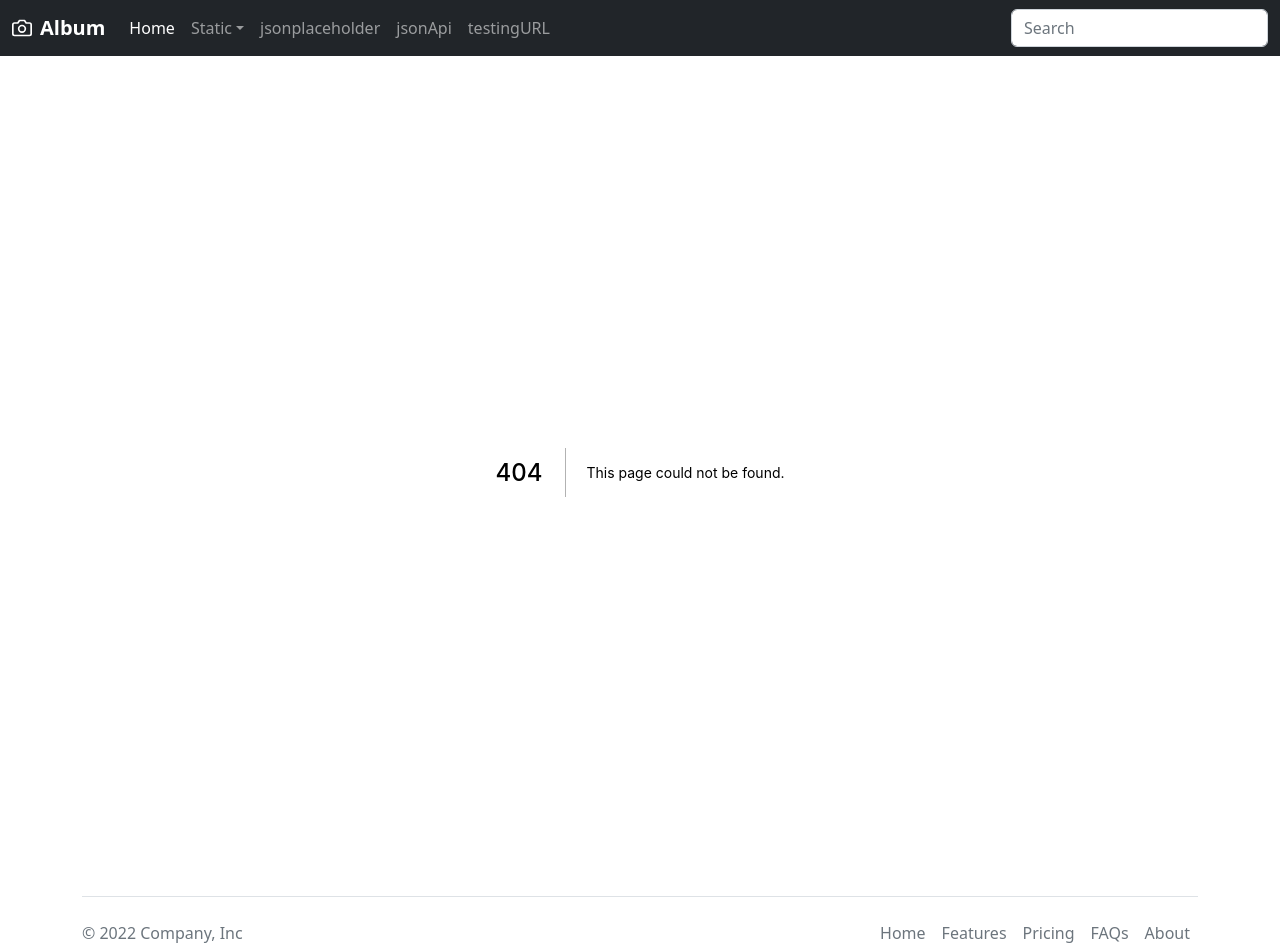
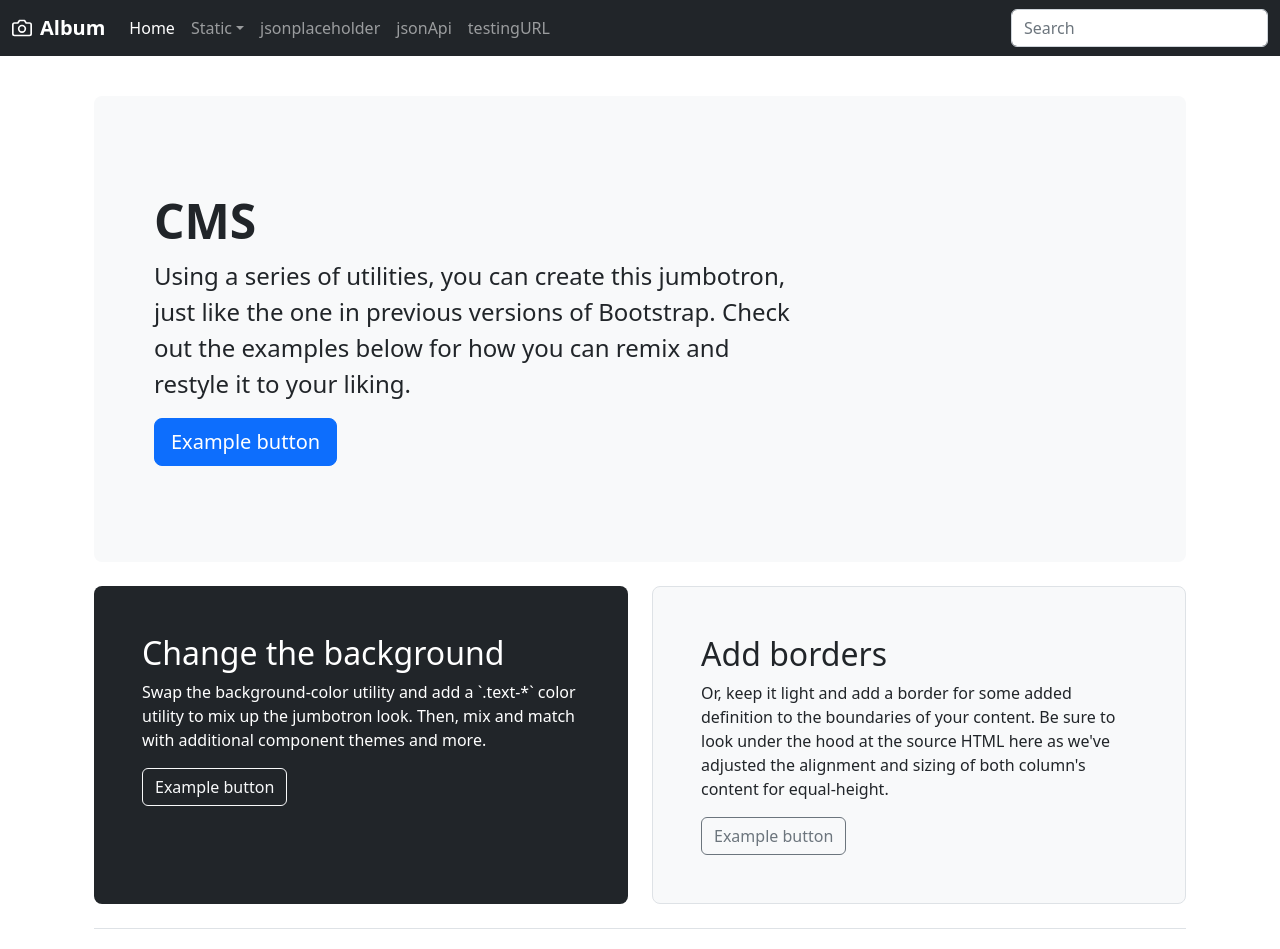
Before and after one commit to jahidul-rassel/jahidul-next-training-test-bd-1, a Next.js app: page /static/cms in a window 1280 px wide. Before the commit this address had no page. Shown: the top 949 px of the page. Built offline with nearby package versions, Linux system fonts and the light colour scheme.

Commit message:
Create cms.jsx

```diff
--- /dev/null
+++ b/pages/static/cms.jsx
@@ -0,0 +1,40 @@
+import React from 'react'
+
+function cms() {
+  return (
+    <main>
+      <div className="container py-4">
+        <div className="p-5 mb-4 bg-light rounded-3">
+          <div className="container-fluid py-5">
+            <h1 className="display-5 fw-bold">CMS</h1>
+            <p className="col-md-8 fs-4">Using a series of utilities, you can create this jumbotron, just like the one in previous versions of Bootstrap. Check out the examples below for how you can remix and restyle it to your liking.</p>
+            <button className="btn btn-primary btn-lg" type="button">Example button</button>
+          </div>
+        </div>
+
+        <div className="row align-items-md-stretch">
+          <div className="col-md-6">
+            <div className="h-100 p-5 text-bg-dark rounded-3">
+              <h2>Change the background</h2>
+              <p>Swap the background-color utility and add a `.text-*` color utility to mix up the jumbotron look. Then, mix and match with additional component themes and more.</p>
+              <button className="btn btn-outline-light" type="button">Example button</button>
+            </div>
+          </div>
+          <div className="col-md-6">
+            <div className="h-100 p-5 bg-light border rounded-3">
+              <h2>Add borders</h2>
+              <p>Or, keep it light and add a border for some added definition to the boundaries of your content. Be sure to look under the hood at the source HTML here as we&apos;ve adjusted the alignment and sizing of both column&apos;s content for equal-height.</p>
+              <button className="btn btn-outline-secondary" type="button">Example button</button>
+            </div>
+          </div>
+        </div>
+
+        <footer className="pt-3 mt-4 text-muted border-top">
+          © 2022
+        </footer>
+      </div>
+    </main>
+  )
+}
+
+export default cms
```
